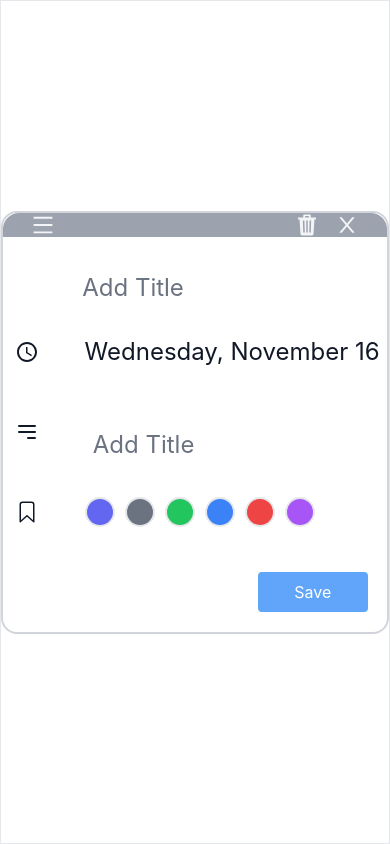
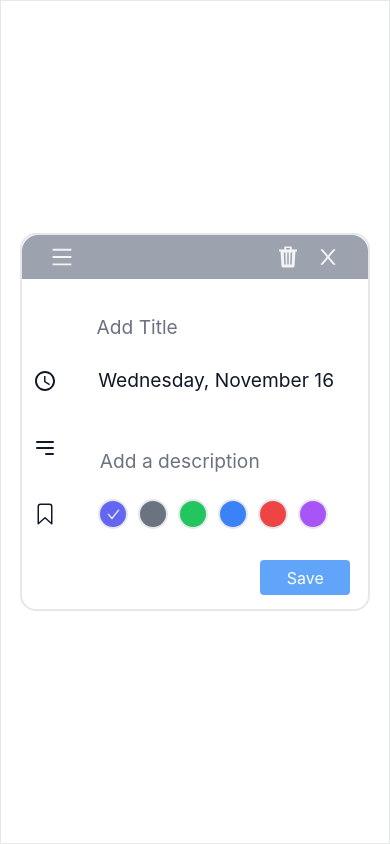
Before and after one commit to Arindam-Sarkar/mern-google-calender-clone, a React (Create React App) app in the folder mern-google-calender-clone-client/: page / in a window 390 px wide. Built offline with nearby package versions, Linux system fonts and the light colour scheme.

Commit message:
Additions made to SingleDayDetails page

```diff
--- a/mern-google-calender-clone-client/src/index.css
+++ b/mern-google-calender-clone-client/src/index.css
@@ -3,8 +3,8 @@
 @tailwind utilities;
 
 :root {
-  --color_Icons: blue;
-
+  margin: 0;
+  padding: 0;
 }
 
 body {
--- a/mern-google-calender-clone-client/src/singeDay/SingleDayDetails.jsx
+++ b/mern-google-calender-clone-client/src/singeDay/SingleDayDetails.jsx
@@ -17,7 +17,9 @@ const taskColor = [
 
 
 const SingleDayDetails = () => {
-  const [singleDayColor, setSingleDayColor] = useState([false, false, false, false, false, false])
+  const [singleDayColor, setSingleDayColor] = useState([true, false, false, false, false, false])
+  const [singleDayTitle, setSingleDayTitle] = useState("")
+  const [singleDayDesc, setSingleDayDesc] = useState("")
 
   const dayColorClickHandler = (index) => {
     let singleDayColorTmp = singleDayColor.map((elemet, i) => {
@@ -28,22 +30,18 @@ const SingleDayDetails = () => {
         return false
       }
     })
-    console.log("singleDayColorTmp : ", singleDayColorTmp);
     setSingleDayColor(singleDayColorTmp)
   }
 
   return (
     <div className='border w-screen h-screen flex  justify-center items-center'>
 
-      <div className='md:w-[40%] md:h-[55%] border-2 border-gray-300 flex flex-col
-      rounded-2xl bg-blue sd:w-[90%] sd:h-[40%] '>
+      <div className='md:w-[40%] md:h-[55%] border-2 border-gray-200 flex flex-col rounded-2xl w-[90%] h-[45%] '>
 
-
-
-        <div className='w-[100%] md:h-[10%]  rounded-t-2xl bg-gray-400 flex flex-col justify-center align-middle'>
+        <div className='w-[100%] md:h-[20%] h-[15%] rounded-t-2xl bg-gray-400 flex flex-col justify-center align-middle'>
           <div className=' flex flex-row  justify-between ml-7 mr-7'>
             <div>
-              <span className='text-[1.5rem] text-gray-100  '> <AiOutlineMenu /></span>
+              <span className='text-[1.5rem] text-gray-100'> <AiOutlineMenu /></span>
             </div>
 
             <div className='flex flex-row gap-4'>
@@ -59,13 +57,15 @@ const SingleDayDetails = () => {
           <input
             type="text"
             placeholder='Add Title'
-            className='w-[80%] mt-7 border-0 border-b-2 ml-[15%] outline-none
-            border-transparent focus:outline-none focus:ring-0 text-gray-900 text-[1.5rem]' />
+            className='w-[80%] mt-7 border-0 border-b-2 ml-[16%]  outline-none
+            border-transparent focus:outline-none focus:ring-0 text-gray-900 md:text-[1.5rem]  text-[1.2rem]'
+            onChange={e => setSingleDayTitle(e.target.value)}
+          />
         </div>
 
         <div className='flex  w-[100%] h-[80px] flex-row justify-start items-center'>
           <div className='text-[1.5rem] text-gray-900 ml-[3%]'> <MdOutlineWatchLater /> </div>
-          <div className='text-gray-900 text-[1.5rem] ml-[12%]'>Wednesday, November 16</div>
+          <div className='text-gray-900 ml-[12%] md:text-[1.5rem]  text-[1.2rem]'>Wednesday, November 16</div>
         </div>
 
 
@@ -73,9 +73,11 @@ const SingleDayDetails = () => {
           <div className='text-[1.5rem] text-gray-900 ml-[3%]'> <HiOutlineMenuAlt3 /> </div>
           <input
             type="text"
-            placeholder='Add Title'
-            className='w-[80%] mt-7 border-0 border-b-2 ml-[11%] outline-none
-            border-transparent focus:outline-none focus:ring-0 text-gray-900 text-[1.5rem]' />
+            placeholder='Add a description'
+            className='w-[80%] mt-7 border-0 border-b-2 md:ml-[11%] ml-[9%] outline-none
+            border-transparent focus:outline-none focus:ring-0 text-gray-900 md:text-[1.5rem]  text-[1.2rem]'
+            onChange={e => setSingleDayDesc(e.target.value)}
+          />
         </div>
 
         <div className='flex  w-[100%] h-[80px] flex-row justify-start items-center'>
@@ -101,7 +103,8 @@ const SingleDayDetails = () => {
         </div>
 
         <div className='flex  w-[100%] h-[80px] flex-row justify-end items-center'>
-          <button className='w-[110px] h-[40px] mr-[5%] rounded bg-blue-400 text-[white]'>Save</button>
+          <button className='md:w-[110px] md:h-[40px] mr-[5%] rounded bg-blue-400 text-[white]
+           w-[90px] h-[35px]'>Save</button>
         </div>
 
       </div>
```
